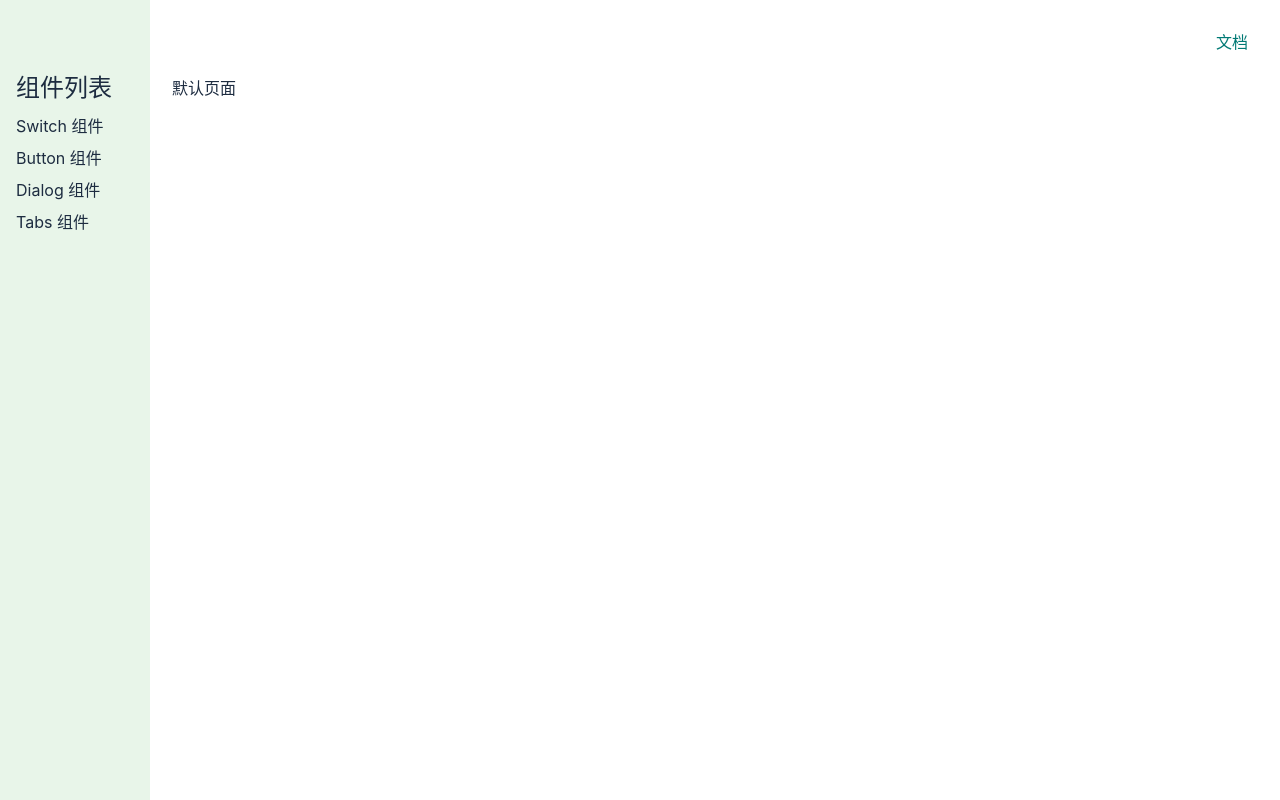
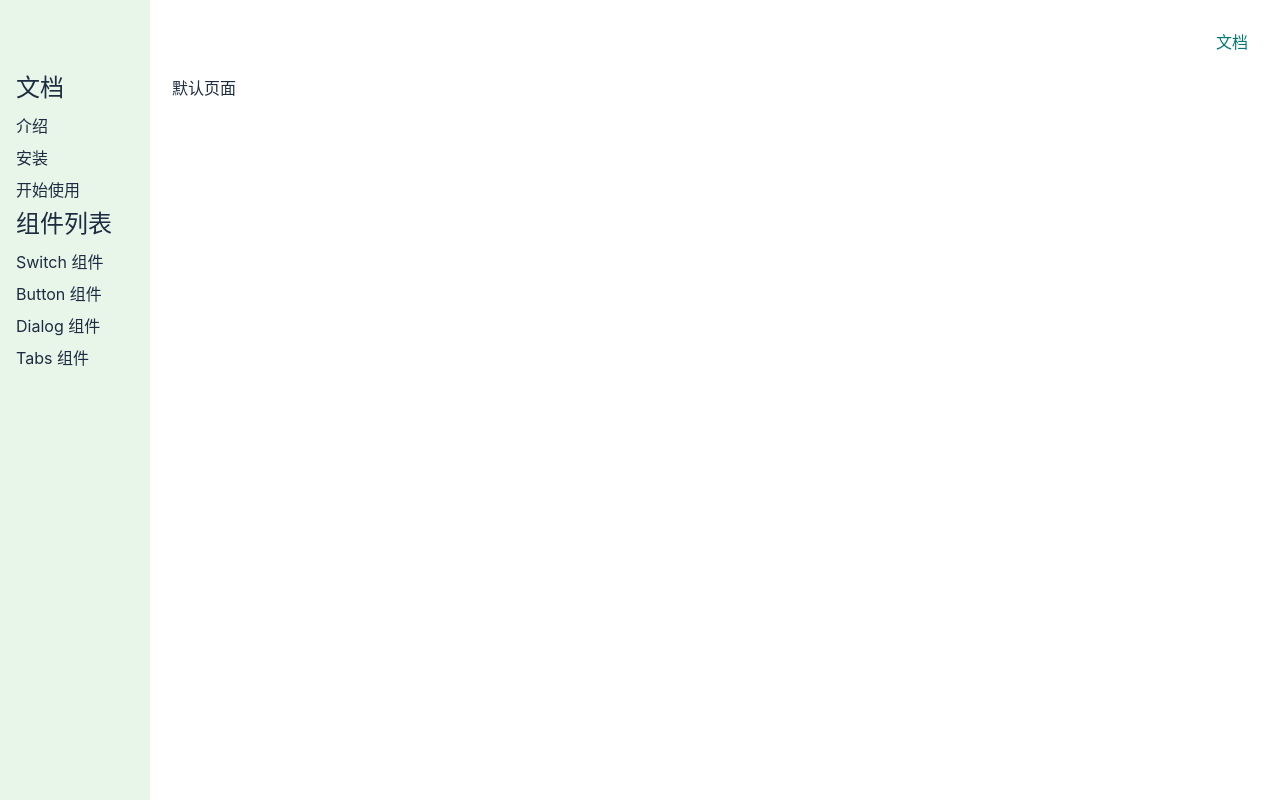
Before and after one commit to jaspermalik/neo-ui, a Vue app: page /#/doc in a window 1280 px wide. Built offline with nearby package versions, Linux system fonts and the light colour scheme.

Commit message:
创建更多的路由

```diff
--- a/src/router.ts
+++ b/src/router.ts
@@ -6,6 +6,9 @@
 import ButtonDemo from "./components/ButtonDemo.vue";
 import DialogDemo from "./components/DialogDemo.vue";
 import TabsDemo from "./components/TabsDemo.vue";
+import Intro from "./views/Intro.vue";
+import GetStarted from "./views/GetStarted.vue";
+import Install from "./views/Install.vue";
 
 const history = createWebHashHistory();
 
@@ -18,6 +21,9 @@
       component: Doc,
       children: [
         { path: "", component: DocDemo },
+        { path: "intro", component: Intro },
+        { path: "get-started", component: GetStarted },
+        { path: "install", component: Install },
         { path: "switch", component: SwitchDemo },
         { path: "button", component: ButtonDemo },
         { path: "dialog", component: DialogDemo },
--- a/src/views/Doc.vue
+++ b/src/views/Doc.vue
@@ -6,6 +6,18 @@
     />
     <div class="content">
       <aside v-if="asideVisible">
+        <h2>文档</h2>
+        <ol>
+          <li>
+            <router-link to="/doc/intro">介绍</router-link>
+          </li>
+          <li>
+            <router-link to="/doc/install">安装</router-link>
+          </li>
+          <li>
+            <router-link to="/doc/get-started">开始使用</router-link>
+          </li>
+        </ol>
         <h2>组件列表</h2>
         <ol>
           <li>
--- /dev/null
+++ b/src/views/GetStarted.vue
@@ -0,0 +1,13 @@
+<template>
+  <div>开始</div>
+</template>
+
+<script>
+export default {
+
+}
+</script>
+
+<style>
+
+</style>
--- /dev/null
+++ b/src/views/Install.vue
@@ -0,0 +1,10 @@
+<template>
+  <div>安装</div>
+</template>
+
+<script>
+export default {};
+</script>
+
+<style>
+</style>
--- /dev/null
+++ b/src/views/Intro.vue
@@ -0,0 +1,10 @@
+<template>
+  <div>intro</div>
+</template>
+
+<script>
+export default {};
+</script>
+
+<style>
+</style>
```
